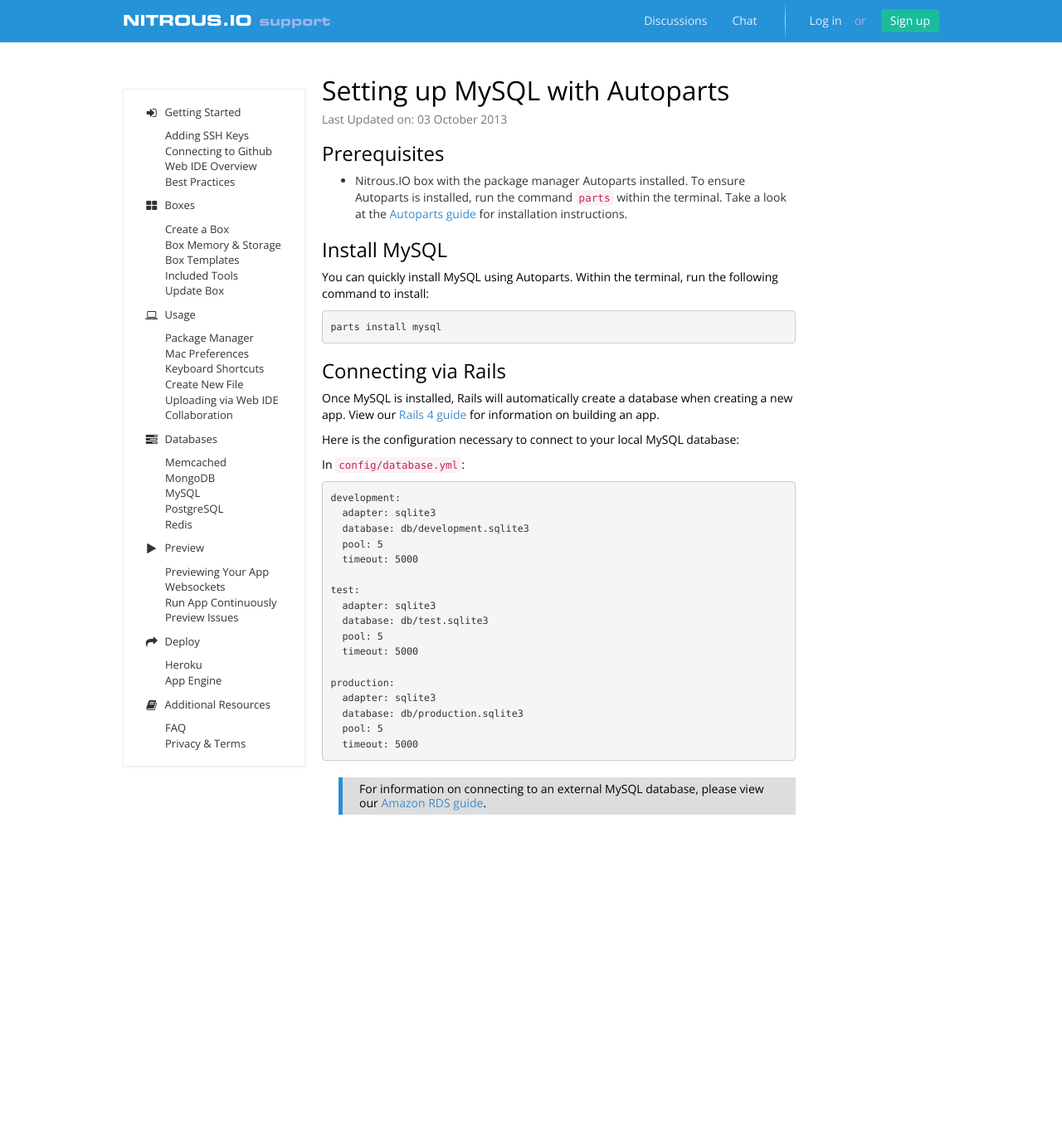
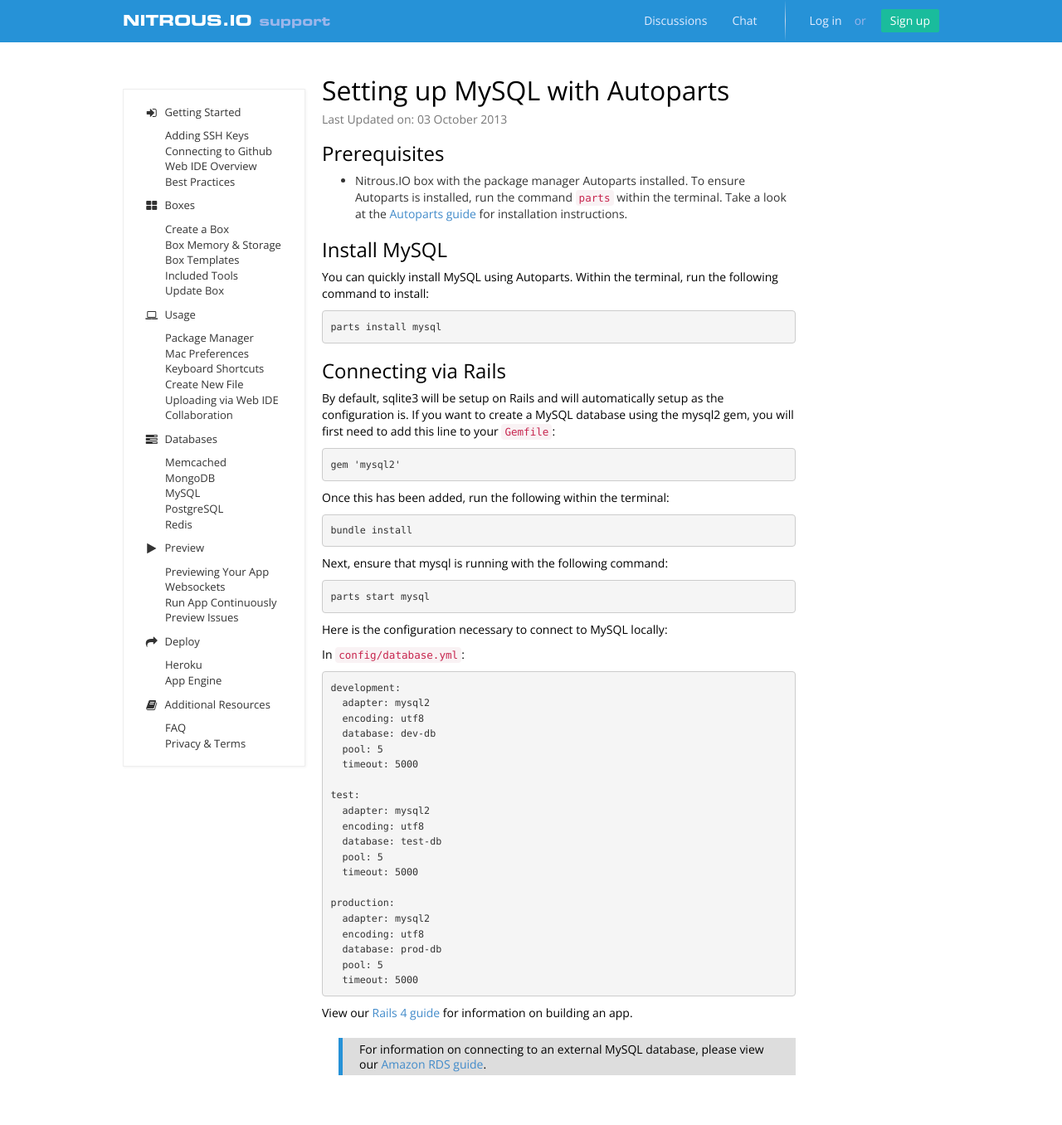
Before and after one commit to pkallberg/help.nitrous.io, a Jekyll site: the page built from _posts/2013-10-3-mysql.md, in a window 1280 px wide. Shown: the whole page at 83% size. Built offline with Jekyll 4.4.1, drawn with Linux system fonts in a browser that asks for light colours; comment, search, counter and statistics services are not loaded; before the commit the page ends 1042 px from its top, so only the background shows below that.

Commit message:
updated mysql guide to use mysql2, and updated mongodb guide formatting

```diff
--- a/_posts/2013-10-3-mysql.md
+++ b/_posts/2013-10-3-mysql.md
@@ -17,28 +17,43 @@
 
 ### Connecting via Rails
 
-Once MySQL is installed, Rails will automatically create a database when creating a new app. View our [Rails 4 guide](http://blog.nitrous.io/2013/07/02/building-a-rails-4.0-app-on-nitrous-io.html) for information on building an app.
+By default, sqlite3 will be setup on Rails and will automatically setup as the configuration is. If you want to create a MySQL database using the mysql2 gem, you will first need to add this line to your `Gemfile`:
 
-Here is the configuration necessary to connect to your local MySQL database:
+    gem 'mysql2'
+
+Once this has been added, run the following within the terminal:
+
+    bundle install
+
+Next, ensure that mysql is running with the following command:
+
+    parts start mysql
+
+Here is the configuration necessary to connect to MySQL locally:
 
 In `config/database.yml`:
 
     development:
-      adapter: sqlite3
-      database: db/development.sqlite3
+      adapter: mysql2
+      encoding: utf8
+      database: dev-db
       pool: 5
       timeout: 5000
 
     test:
-      adapter: sqlite3
-      database: db/test.sqlite3
+      adapter: mysql2
+      encoding: utf8
+      database: test-db
       pool: 5
       timeout: 5000
 
     production:
-      adapter: sqlite3
-      database: db/production.sqlite3
+      adapter: mysql2
+      encoding: utf8
+      database: prod-db
       pool: 5
       timeout: 5000
 
+View our [Rails 4 guide](http://blog.nitrous.io/2013/07/02/building-a-rails-4.0-app-on-nitrous-io.html) for information on building an app.
+
 >For information on connecting to an external MySQL database, please view our [Amazon RDS guide](/amazon-rds/).
```
Also changed, not shown: _posts/2013-09-15-mongodb.md (+6 -2 lines).
